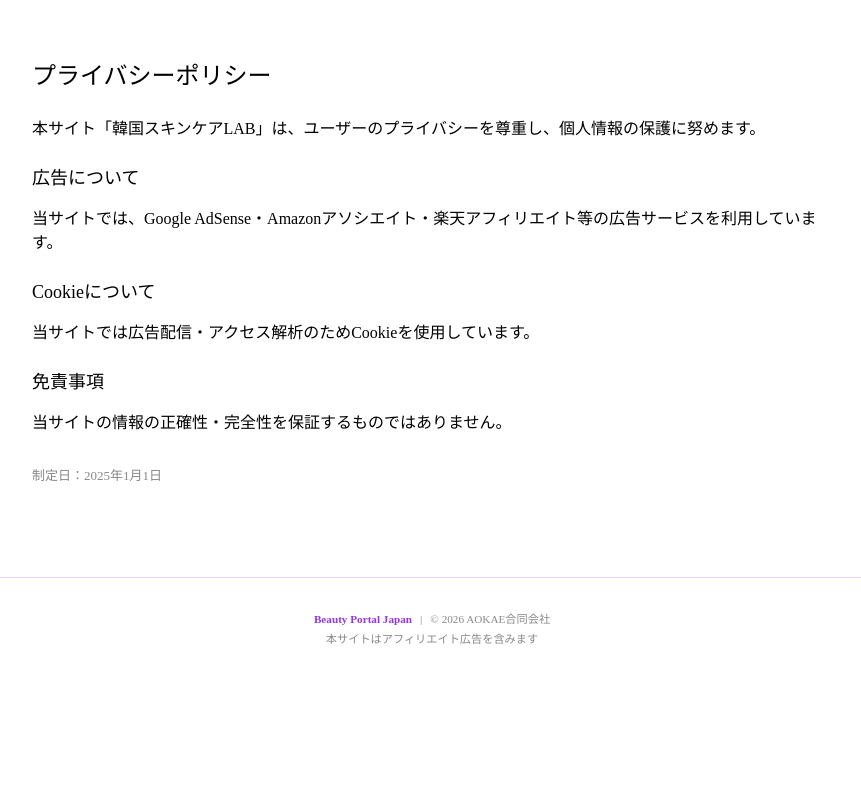
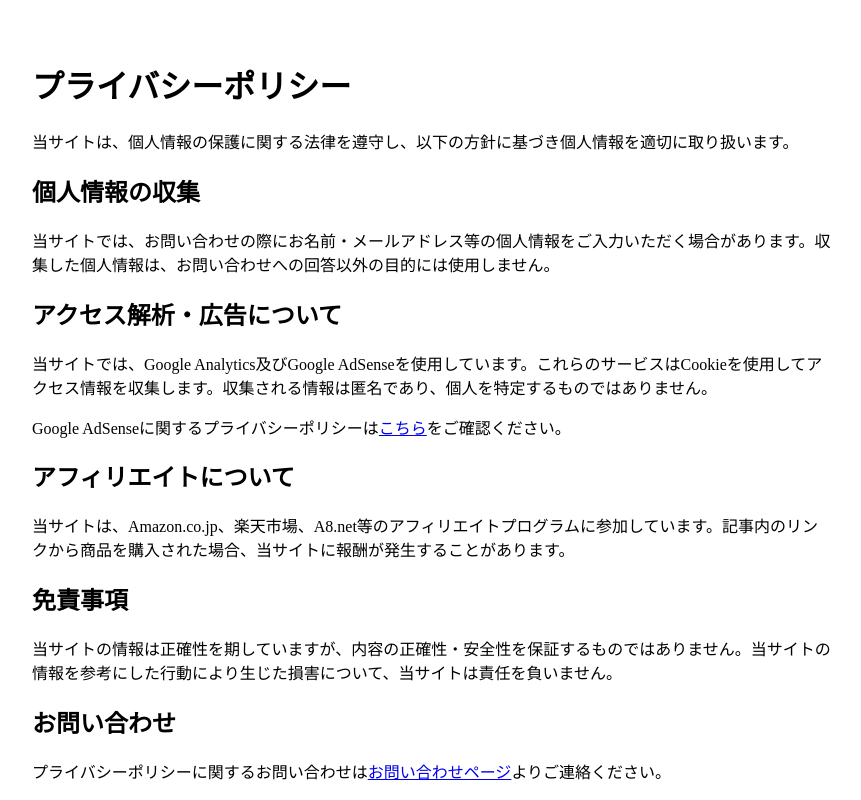
Before and after one commit to okuwabara07-gif/kskin-lab-jp, a Next.js app: page /privacy in a window 1280 px wide. Shown: the top 800 px of the page, without its empty margins (208-1069 px from the left). Built offline with nearby package versions, Linux system fonts and the light colour scheme.

Commit message:
feat: add privacy policy page

```diff
--- a/app/privacy/page.tsx
+++ b/app/privacy/page.tsx
@@ -1,15 +1,20 @@
 export default function PrivacyPage() {
   return (
-    <div className="container" style={{maxWidth:800,margin:'0 auto',padding:'2rem 1rem'}}>
-      <h1 style={{fontSize:24,fontWeight:500,marginBottom:'1.5rem'}}>プライバシーポリシー</h1>
-      <p>本サイト「韓国スキンケアLAB」は、ユーザーのプライバシーを尊重し、個人情報の保護に努めます。</p>
-      <h2 style={{fontSize:18,fontWeight:500,margin:'1.5rem 0 0.5rem'}}>広告について</h2>
-      <p>当サイトでは、Google AdSense・Amazonアソシエイト・楽天アフィリエイト等の広告サービスを利用しています。</p>
-      <h2 style={{fontSize:18,fontWeight:500,margin:'1.5rem 0 0.5rem'}}>Cookieについて</h2>
-      <p>当サイトでは広告配信・アクセス解析のためCookieを使用しています。</p>
-      <h2 style={{fontSize:18,fontWeight:500,margin:'1.5rem 0 0.5rem'}}>免責事項</h2>
-      <p>当サイトの情報の正確性・完全性を保証するものではありません。</p>
-      <p style={{marginTop:'2rem',color:'#888',fontSize:13}}>制定日：2025年1月1日</p>
-    </div>
-  );
+    <main style={{maxWidth:'800px',margin:'0 auto',padding:'2rem 1rem'}}>
+      <h1>プライバシーポリシー</h1>
+      <p>当サイトは、個人情報の保護に関する法律を遵守し、以下の方針に基づき個人情報を適切に取り扱います。</p>
+      <h2>個人情報の収集</h2>
+      <p>当サイトでは、お問い合わせの際にお名前・メールアドレス等の個人情報をご入力いただく場合があります。収集した個人情報は、お問い合わせへの回答以外の目的には使用しません。</p>
+      <h2>アクセス解析・広告について</h2>
+      <p>当サイトでは、Google Analytics及びGoogle AdSenseを使用しています。これらのサービスはCookieを使用してアクセス情報を収集します。収集される情報は匿名であり、個人を特定するものではありません。</p>
+      <p>Google AdSenseに関するプライバシーポリシーは<a href="https://policies.google.com/privacy" target="_blank" rel="noopener noreferrer">こちら</a>をご確認ください。</p>
+      <h2>アフィリエイトについて</h2>
+      <p>当サイトは、Amazon.co.jp、楽天市場、A8.net等のアフィリエイトプログラムに参加しています。記事内のリンクから商品を購入された場合、当サイトに報酬が発生することがあります。</p>
+      <h2>免責事項</h2>
+      <p>当サイトの情報は正確性を期していますが、内容の正確性・安全性を保証するものではありません。当サイトの情報を参考にした行動により生じた損害について、当サイトは責任を負いません。</p>
+      <h2>お問い合わせ</h2>
+      <p>プライバシーポリシーに関するお問い合わせは<a href="/contact">お問い合わせページ</a>よりご連絡ください。</p>
+      <p style={{color:'#888',fontSize:'0.85rem'}}>最終更新日：2026年4月10日</p>
+    </main>
+  )
 }
```
